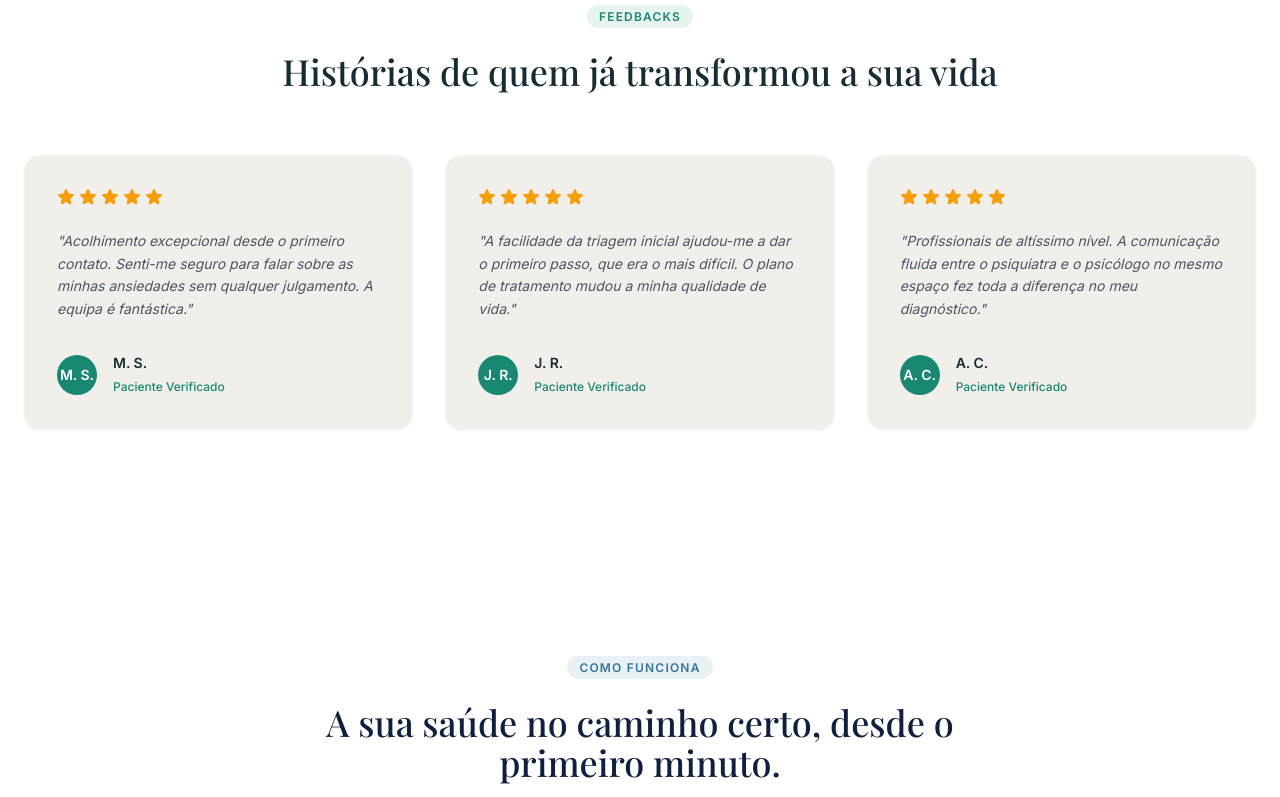
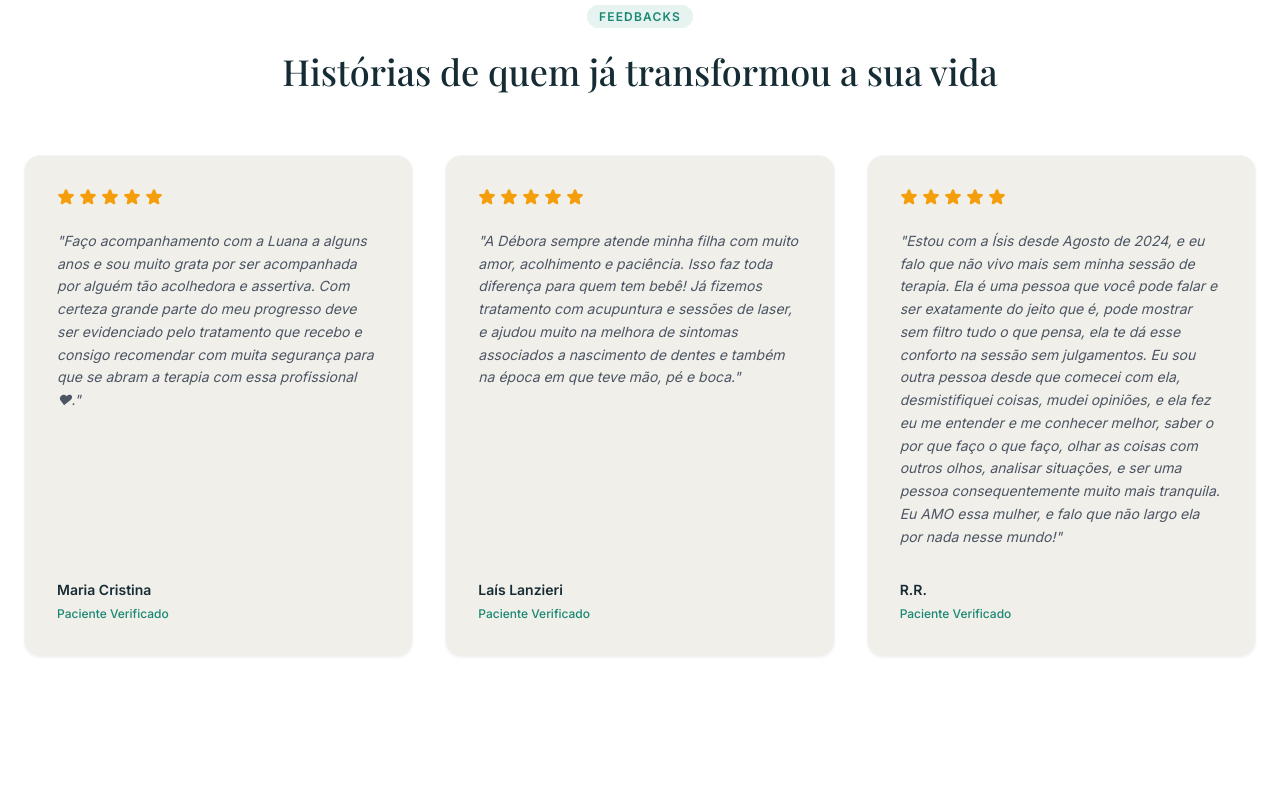
Before and after one commit to CarolSanchezA/potentia-web, a React (Vite) app: page / in a window 1280 px wide. Shown: the part 1797-2594 px from the top of the page. Built offline with nearby package versions, Linux system fonts and the light colour scheme; a web font is replaced by a local one.

Commit message:
refinando textos e topicos

```diff
--- a/src/components/sections/FloatingWhatsApp.tsx
+++ b/src/components/sections/FloatingWhatsApp.tsx
@@ -3,7 +3,7 @@ import { PiWhatsappLogoBold } from "react-icons/pi";
 export default function FloatingWhatsApp() {
   return (
     <a
-      href="https://wa.me/5511940271099?text=Ol%C3%A1!%20Acessei%20o%20site%20da%20Potentia%20e%20gostaria%20de%20iniciar%20minha%20triagem."
+      href="https://wa.me/5511913020039?text=Ol%C3%A1!%20Acessei%20o%20site%20da%20Potentia%20e%20gostaria%20de%20iniciar%20minha%20triagem."
       target="_blank"
       rel="noopener noreferrer"
       className="fixed bottom-6 right-6 z-50 w-14 h-14 bg-[#25D366] text-white rounded-full shadow-lg hover:shadow-xl hover:-translate-y-1 transition-all duration-300 flex items-center justify-center group"
--- a/src/components/sections/Hero.tsx
+++ b/src/components/sections/Hero.tsx
@@ -27,7 +27,7 @@ export default function Hero() {
 
           <div className="flex items-center gap-4">
             <button
-              onClick={() => window.open("https://wa.me/5511940271099?text=Ol%C3%A1!%20Acessei%20o%20site%20da%20Potentia%20e%20gostaria%20de%20iniciar%20minha%20triagem.", "_blank")}
+              onClick={() => window.open("https://wa.me/5511913020039?text=Ol%C3%A1!%20Acessei%20o%20site%20da%20Potentia%20e%20gostaria%20de%20iniciar%20minha%20triagem.", "_blank")}
               className="bg-potentia-blue_deep text-white px-8 py-4 rounded-full font-medium hover:bg-opacity-90 transition-all"
             >
               Fazer minha triagem
--- a/src/components/sections/Navbar.tsx
+++ b/src/components/sections/Navbar.tsx
@@ -25,7 +25,7 @@ export default function Navbar() {
 
 
         <button
-          onClick={() => window.open("https://wa.me/5511940271099?text=Ol%C3%A1!%20Acessei%20o%20site%20da%20Potentia%20e%20gostaria%20de%20iniciar%20minha%20triagem.", "_blank")}
+          onClick={() => window.open("https://wa.me/5511913020039?text=Ol%C3%A1!%20Acessei%20o%20site%20da%20Potentia%20e%20gostaria%20de%20iniciar%20minha%20triagem.", "_blank")}
           className="bg-potentia-blue_main text-white px-6 py-2.5 rounded-full text-sm font-medium hover:bg-opacity-90 transition-all flex items-center justify-center gap-2 cursor-pointer"
         >
           Fazer minha triagem
--- a/src/components/sections/Reviews.tsx
+++ b/src/components/sections/Reviews.tsx
@@ -4,20 +4,21 @@ export default function Reviews() {
   const reviews = [
     {
       id: 1,
-      initials: "M. S.",
-      text: "Acolhimento excepcional desde o primeiro contato. Senti-me seguro para falar sobre as minhas ansiedades sem qualquer julgamento. A equipa é fantástica.",
+      initials: "Maria Cristina",
+      text: `Faço acompanhamento com a Luana a alguns anos e sou muito grata por ser acompanhada por alguém tão acolhedora e assertiva.
+Com certeza grande parte do meu progresso deve ser evidenciado pelo tratamento que recebo e consigo recomendar com muita segurança para que se abram a terapia com essa profissional ❤.`,
       tag: "Paciente Verificado"
     },
     {
       id: 2,
-      initials: "J. R.",
-      text: "A facilidade da triagem inicial ajudou-me a dar o primeiro passo, que era o mais difícil. O plano de tratamento mudou a minha qualidade de vida.",
+      initials: "Laís Lanzieri",
+      text: `A Débora sempre atende minha filha com muito amor, acolhimento e paciência. Isso faz toda diferença para quem tem bebê! Já fizemos tratamento com acupuntura e sessões de laser, e ajudou muito na melhora de sintomas associados a nascimento de dentes e também na época em que teve mão, pé e boca.`,
       tag: "Paciente Verificado"
     },
     {
-      id: 3,
-      initials: "A. C.",
-      text: "Profissionais de altíssimo nível. A comunicação fluida entre o psiquiatra e o psicólogo no mesmo espaço fez toda a diferença no meu diagnóstico.",
+
+      initials: "R.R.",
+      text: "Estou com a Ísis desde Agosto de 2024, e eu falo que não vivo mais sem minha sessão de terapia. Ela é uma pessoa que você pode falar e ser exatamente do jeito que é, pode mostrar sem filtro tudo o que pensa, ela te dá esse conforto na sessão sem julgamentos. Eu sou outra pessoa desde que comecei com ela, desmistifiquei coisas, mudei opiniões, e ela fez eu me entender e me conhecer melhor, saber o por que faço o que faço, olhar as coisas com outros olhos, analisar situações, e ser uma pessoa consequentemente muito mais tranquila. Eu AMO essa mulher, e falo que não largo ela por nada nesse mundo!",
       tag: "Paciente Verificado"
     }
   ];
@@ -58,9 +59,7 @@ export default function Reviews() {
 
               {/* Rodapé do Card (Iniciais e Tag) */}
               <div className="flex items-center gap-4">
-                <div className="w-10 h-10 rounded-full bg-potentia-green text-white flex items-center justify-center font-bold text-sm">
-                  {review.initials}
-                </div>
+
                 <div>
                   <h4 className="font-bold text-potentia-dark text-sm">{review.initials}</h4>
                   <span className="text-xs text-potentia-green font-medium">{review.tag}</span>
--- a/src/components/sections/Team.tsx
+++ b/src/components/sections/Team.tsx
@@ -62,9 +62,9 @@ export default function Team() {
     const prevIndex = (currentIndex - 1 + doctors.length) % doctors.length;
     setSelectedDoctor(doctors[prevIndex]);
   };
-///////////////---------FINAL HOOKS-----------///////////////
+  ///////////////---------FINAL HOOKS-----------///////////////
 
-//////////////////-----DATA--------/////////////////
+  //////////////////-----DATA--------/////////////////
   // 2. Atualizamos o array para incluir 'bio' e 'image'
   const doctors: Doctor[] = [
     {
@@ -72,7 +72,11 @@ export default function Team() {
       role: "Neuropsicóloga",
       initial: "LU",
       image: LuanaImg,
-      bio: "Neuropsicóloga com atuação consolidada no diagnóstico e reabilitação de transtornos do neurodesenvolvimento (TEA, TDAH e Altas Habilidades) e quadros clínicos complexos. Com experiência no setor hospitalar e de urgência psiquiátrica, alia a técnica da Terapia Cognitivo-Comportamental (TCC) a uma abordagem humanizada e baseada em evidências. Atende adolescentes, adultos e idosos, oferecendo suporte especializado em regulação emocional, manejo de estresse e planejamento de carreira.",
+      bio: `Sou mestranda em Neurociência, Psicologia e Comportamento Humano, neuropsicóloga e psicóloga, com experiência clínica no atendimento de adolescentes, adultos e idosos.
+Atuo com avaliação neuropsicológica, reabilitação cognitiva e psicoterapia baseada na Terapia Cognitivo-Comportamental (TCC), oferecendo suporte a pessoas com depressão, ansiedade, transtornos do neurodesenvolvimento (como TEA e TDAH) e outras demandas relacionadas à saúde mental.
+Tenho experiência no setor hospitalar e na urgência psiquiátrica.
+Meu compromisso é caminhar ao seu lado, compreendendo sua história e suas necessidades, para desenvolver estratégias que o ajudem a alcançar seus objetivos e desenvolver todo o seu potencial.
+Modalidade: Presencial`,
     },
     {
       name: "Elaine Fontes",
@@ -160,7 +164,7 @@ Modalidades de atendimento: Online e Presencial
             </h2>
           </div>
           <p className="text-gray-500 max-w-sm text-sm leading-relaxed mb-2">
-            Médicos especialistas dedicados a oferecer um atendimento
+            Especialistas dedicados a oferecer um atendimento
             humanizado, ético e baseado em evidências científicas.
           </p>
         </div>
@@ -230,8 +234,6 @@ Modalidades de atendimento: Online e Presencial
           <PiCaretRightBold className="text-2xl" />
         </button>
       </div>
-
-
 
       {/* 5. MODAL DE DETALHES DO PROFISSIONAL */}
       {selectedDoctor && (
@@ -304,7 +306,7 @@ Modalidades de atendimento: Online e Presencial
                       .getElementById("triage")
                       ?.scrollIntoView({ behavior: "smooth" });
                     window.open(
-                      "https://wa.me/5511940271099?text=Ol%C3%A1!%20Acessei%20o%20site%20da%20Potentia%20e%20gostaria%20de%20iniciar%20minha%20triagem.",
+                      "https://wa.me/5511913020039?text=Ol%C3%A1!%20Acessei%20o%20site%20da%20Potentia%20e%20gostaria%20de%20iniciar%20minha%20triagem.",
                       "_blank",
                     );
                     setSelectedDoctor(null);
--- a/src/components/sections/Triage.tsx
+++ b/src/components/sections/Triage.tsx
@@ -58,7 +58,7 @@ export default function Triage() {
 
         <div className="mt-16 flex justify-center">
           <button
-            onClick={() => window.open("https://wa.me/5511940271099?text=Ol%C3%A1!%20Acessei%20o%20site%20da%20Potentia%20e%20gostaria%20de%20iniciar%20minha%20triagem.", "_blank")}
+            onClick={() => window.open("https://wa.me/5511913020039?text=Ol%C3%A1!%20Acessei%20o%20site%20da%20Potentia%20e%20gostaria%20de%20iniciar%20minha%20triagem.", "_blank")}
             className="bg-potentia-dark text-white px-8 py-4 rounded-full font-medium hover:bg-potentia-blue_main transition-all duration-300 flex items-center gap-2 shadow-md"
           >
             Começar a minha triagem agora
--- a/src/data/Content.ts
+++ b/src/data/Content.ts
@@ -1,5 +1,5 @@
 export const WHATSAPP_LINK =
-  "https://wa.me/5511900000000?text=" +
+  "https://wa.me/5511913020039?text=" +
   encodeURIComponent("Olá! Gostaria de fazer minha triagem na Potentia.");
 
 export const logo_src = "/logo.jpeg";
```
